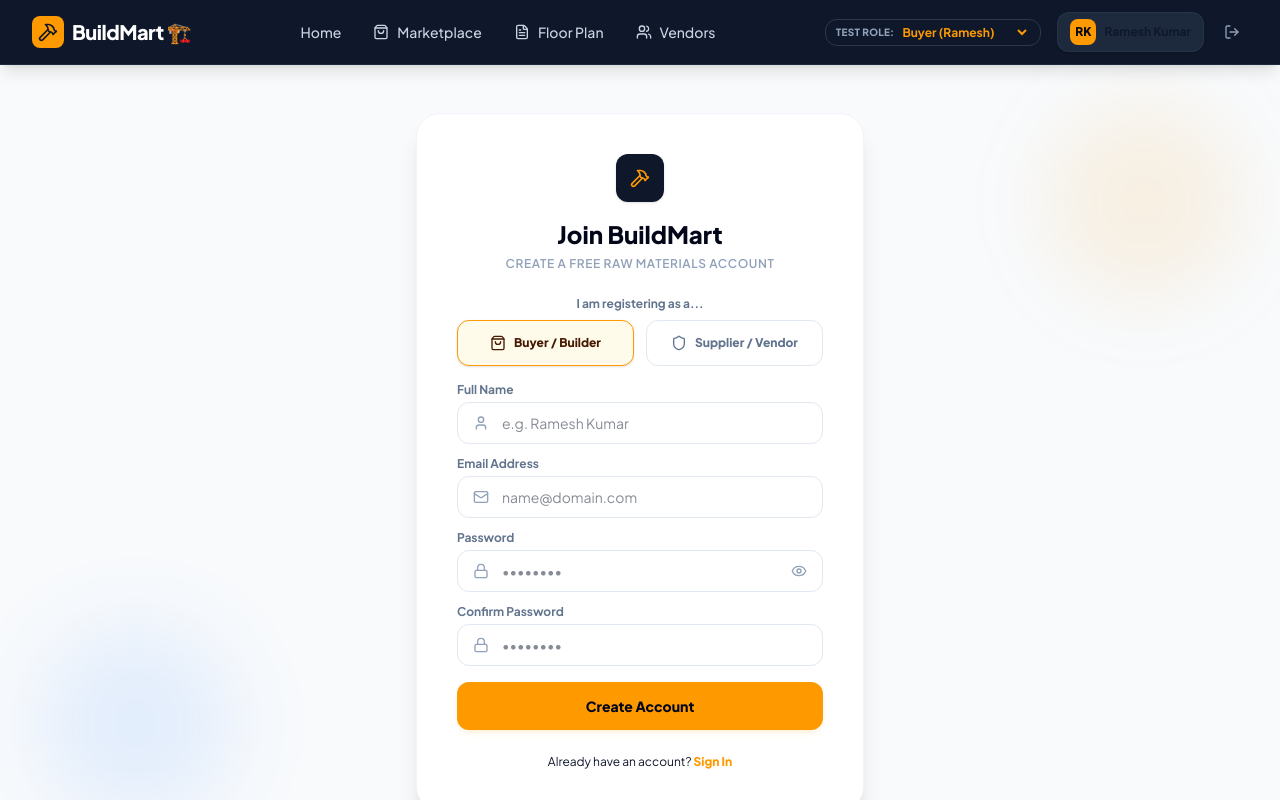
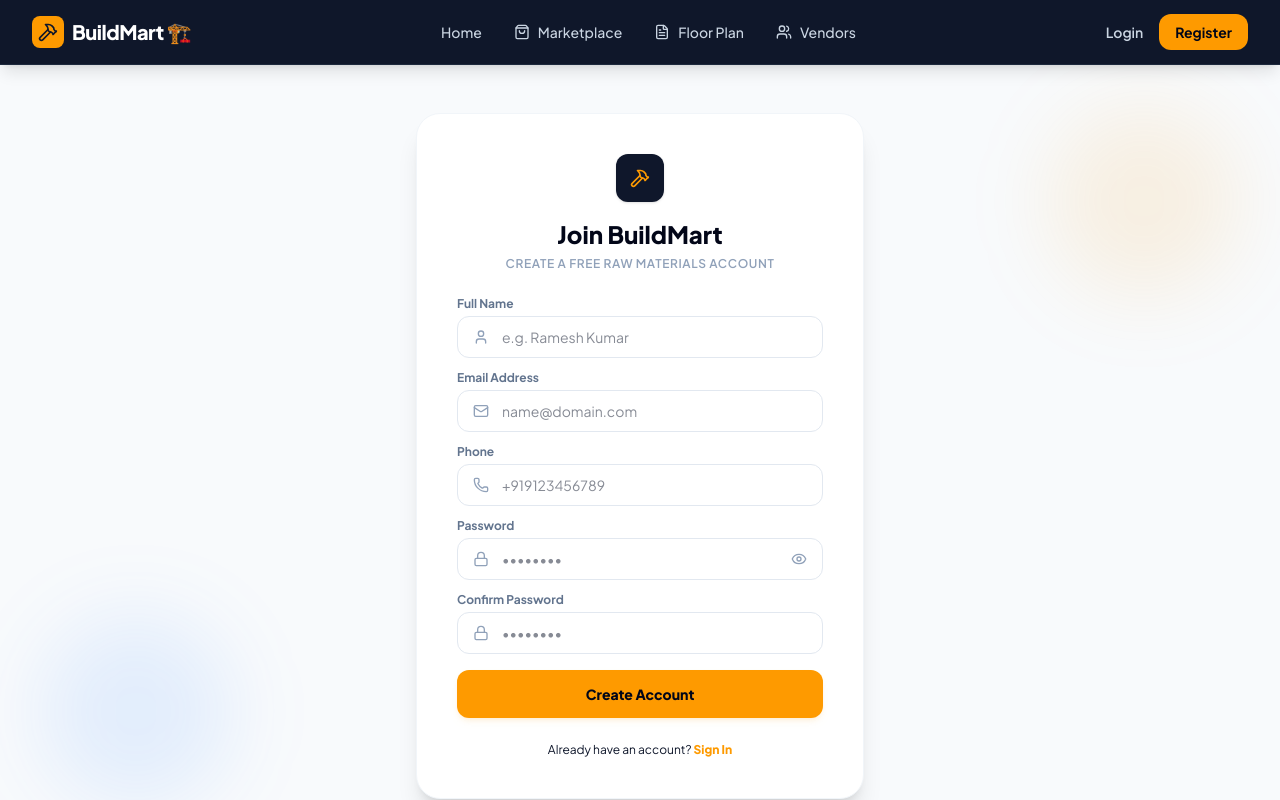
Before and after one commit to imrankhan919/buildmart, a React (Vite) app in the folder client/: page /register in a window 1280 px wide. Shown: the top 800 px of the page. Built offline with nearby package versions, Linux system fonts and the light colour scheme.

Commit message:
register user

```diff
--- a/client/src/App.jsx
+++ b/client/src/App.jsx
@@ -1,4 +1,5 @@
 import React from 'react';
+import { Toaster } from 'react-hot-toast';
 import { BrowserRouter, Routes, Route } from 'react-router-dom';
 import Navbar from './components/common/Navbar';
 import Footer from './components/common/Footer';
@@ -41,6 +42,7 @@
 
           {/* Footer at the bottom of every page */}
           <Footer />
+          {/* <Toaster /> */}
         </div>
       </BrowserRouter>
     </>
--- a/client/src/components/common/Navbar.jsx
+++ b/client/src/components/common/Navbar.jsx
@@ -24,47 +24,10 @@
       : 'text-slate-300 hover:text-white hover:bg-slate-800/50'
     }`;
 
-  const handleRoleChange = (e) => {
-    const selectedRole = e.target.value;
 
-    // Simulate updating user properties based on selected role
-    if (selectedRole === 'guest') {
-      setUser({ role: 'guest', name: '', email: '', phone: '', location: '' });
-      navigate('/');
-    } else if (selectedRole === 'buyer') {
-      setUser({
-        role: 'buyer',
-        name: 'Ramesh Kumar',
-        email: 'ramesh.kumar@buildmart.com',
-        phone: '+91 98765 12345',
-        location: 'Indore, Madhya Pradesh',
-      });
-      navigate('/profile');
-    } else if (selectedRole === 'vendor') {
-      setUser({
-        role: 'vendor',
-        name: 'Ramesh Khandelwal',
-        businessName: 'Narmada Building Materials',
-        email: 'ramesh.narmada@buildmart.com',
-        phone: '+91 98765 43210',
-        location: 'Indore, Madhya Pradesh',
-      });
-      navigate('/dashboard');
-    } else if (selectedRole === 'admin') {
-      setUser({
-        role: 'admin',
-        name: 'Super Administrator',
-        email: 'admin@buildmart.com',
-        phone: '+91 99999 99999',
-        location: 'Indore Headquarters',
-      });
-      navigate('/admin');
-    }
-  };
 
   const handleLogout = () => {
-    setUser({ role: 'guest', name: '', email: '', phone: '', location: '' });
-    navigate('/');
+
   };
 
   return (
@@ -99,43 +62,12 @@
               Vendors
             </NavLink>
 
-            {/* Conditional Vendor Dashboard */}
-            {user.role === 'vendor' && (
-              <NavLink to="/dashboard" className={navLinkClass}>
-                <LayoutDashboard className="w-4 h-4" />
-                <span>Vendor Desk</span>
-              </NavLink>
-            )}
-
-            {/* Conditional Admin Dashboard */}
-            {user.role === 'admin' && (
-              <NavLink to="/admin" className={navLinkClass}>
-                <ShieldAlert className="w-4 h-4" />
-                <span>Admin Console</span>
-              </NavLink>
-            )}
           </div>
 
           {/* Desktop Controls (Right) */}
           <div className="hidden md:flex items-center gap-4">
+            {/* Authentication Buttons / Profile Info */}
 
-            {/* Simulated Role Switcher Dropdown */}
-            <div className="flex items-center gap-1 bg-slate-850 border border-slate-700/80 px-2.5 py-1 rounded-xl">
-              <span className="text-[10px] uppercase font-black tracking-wide text-slate-400">Test Role:</span>
-              <select
-                value={user.role}
-                onChange={handleRoleChange}
-                className="bg-transparent text-amber-500 text-xs font-bold focus:outline-none cursor-pointer pr-1"
-              >
-                <option value="guest" className="bg-slate-905 text-white">Guest (Out)</option>
-                <option value="buyer" className="bg-slate-905 text-white">Buyer (Ramesh)</option>
-                <option value="vendor" className="bg-slate-905 text-white">Vendor (Narmada)</option>
-                <option value="admin" className="bg-slate-905 text-white">Admin (Console)</option>
-              </select>
-            </div>
-
-            {/* Authentication Buttons / Profile Info */}
-            {user.role === 'guest' ? (
             <div className="flex items-center gap-4">
               <Link
                 to="/login"
@@ -150,8 +82,8 @@
                 Register
               </Link>
             </div>
-            ) : (
-              <div className="flex items-center gap-3">
+
+            {/* <div className="flex items-center gap-3">
                 <Link
                   to="/profile"
                   className="flex items-center gap-2 hover:opacity-90 transition-opacity bg-slate-800 border border-slate-700/50 px-3 py-1.5 rounded-xl shadow-sm"
@@ -170,7 +102,7 @@
                   <LogOut className="w-4 h-4" />
                 </button>
               </div>
-            )}
+    */}
           </div>
 
           {/* Mobile Hamburger Menu Trigger */}
@@ -254,22 +186,8 @@
           {/* Mobile Test Switcher and Auth buttons */}
           <div className="pt-4 border-t border-slate-850 px-4 space-y-4">
 
-            {/* Mobile Switcher */}
-            <div className="flex items-center justify-between bg-slate-900 border border-slate-800 px-3 py-2 rounded-xl">
-              <span className="text-xs uppercase font-black text-slate-400 tracking-wide">Simulate User Role:</span>
-              <select
-                value={user.role}
-                onChange={(e) => { handleRoleChange(e); setIsMobileMenuOpen(false); }}
-                className="bg-transparent text-amber-500 text-xs font-bold focus:outline-none cursor-pointer"
-              >
-                <option value="guest" className="bg-slate-900 text-white">Guest (Out)</option>
-                <option value="buyer" className="bg-slate-900 text-white">Buyer (Ramesh)</option>
-                <option value="vendor" className="bg-slate-900 text-white">Vendor (Narmada)</option>
-                <option value="admin" className="bg-slate-900 text-white">Admin (Console)</option>
-              </select>
-            </div>
 
-            {user.role === 'guest' ? (
+
             <div className="flex flex-col gap-3">
               <Link
                 to="/login"
@@ -286,15 +204,14 @@
                 Register
               </Link>
             </div>
-            ) : (
-              <button
-                onClick={() => { handleLogout(); setIsMobileMenuOpen(false); }}
+
+            {/* <button
                 className="w-full flex items-center justify-center gap-2 border border-slate-800 text-red-405 font-bold py-2.5 rounded-xl text-sm"
               >
                 <LogOut className="w-4 h-4" />
                 <span>Sign Out</span>
-              </button>
-            )}
+              </button> */}
+
           </div>
         </div>
       )}
--- a/client/src/features/auth/authSlice.js
+++ b/client/src/features/auth/authSlice.js
@@ -1,21 +1,22 @@
 import { createSlice } from '@reduxjs/toolkit'
 
 const initialState = {
-    user: {
-        role: 'buyer', // default role: buyer, vendor, admin, guest
-        name: 'Ramesh Kumar',
-        email: 'ramesh.kumar@buildmart.com',
-        phone: '+91 98765 12345',
-        location: 'Indore, Madhya Pradesh',
-    }
+    user: null
 }
 
 const authSlice = createSlice({
     name: 'auth',
     initialState,
-    reducers: {}
+    reducers: {
+        registerUser: (state, action) => {
+            return {
+                ...state,
+                user: action.payload
+            }
+        }
+    }
 });
 
-export const { } = authSlice.actions
+export const { registerUser } = authSlice.actions
 
 export default authSlice.reducer
--- a/client/src/pages/Auth/Register.jsx
+++ b/client/src/pages/Auth/Register.jsx
@@ -1,33 +1,82 @@
-import React, { useState } from 'react';
+import React, { useEffect, useState } from 'react';
 import { useNavigate as useNav, Link as RouterLink } from 'react-router-dom';
-import { User, Mail, Lock, Hammer, Shield, ShoppingBag, Eye, EyeOff } from 'lucide-react';
+import { User, Mail, Lock, Hammer, Shield, ShoppingBag, Eye, EyeOff, Phone } from 'lucide-react';
+import { useMutation, useQueryClient } from '@tanstack/react-query';
+import { register } from '../../services/authService';
+import { useDispatch } from 'react-redux';
+import { registerUser } from '../../features/auth/authSlice';
+import toast from 'react-hot-toast';
+import Loader from '../../components/common/Loader';
 
 export default function Register() {
-  const navigate = useNav();
-  const [role, setRole] = useState('buyer'); // 'buyer' or 'vendor'
-  const [fullName, setFullName] = useState('');
-  const [email, setEmail] = useState('');
-  const [password, setPassword] = useState('');
-  const [confirmPassword, setConfirmPassword] = useState('');
-  const [showPassword, setShowPassword] = useState(false);
-  const [errors, setErrors] = useState({});
+  const navigate = useNav()
+  const dispatch = useDispatch()
+
+  const [errors, setErrors] = useState({})
+
+  // Register Process
+  const queryClient = useQueryClient();
+
+  // Register User
+  const { mutate, isError, isPending, error, isSuccess, data } = useMutation({ mutationFn: (data) => register(data) })
+
+
+  const [showPassword, setShowPassword] = useState(false)
+  const [formData, setFormData] = useState({ name: "", email: "", phone: "", password: "", confirmPassword: "" })
+
+
+
+  const { name, email, password, phone, confirmPassword } = formData
+
+  const handleChange = (e) => {
+    setFormData({
+      ...formData,
+      [e.target.name]: e.target.value
+    })
+  }
+
 
   const handleRegister = (e) => {
     e.preventDefault();
-    const newErrors = {};
-    if (!fullName) newErrors.fullName = 'Full Name is required';
-    if (!email) newErrors.email = 'Email address is required';
-    if (!password) newErrors.password = 'Password is required';
-    if (password !== confirmPassword) newErrors.confirmPassword = 'Passwords do not match';
+    if (password !== confirmPassword) {
+      setErrors({ confirmPassword: "Passwords Not Match!" })
+    } else if (name === "" || email === "" || password === "" || phone === "") {
+      setErrors({
+        name: "Please Enter Name!",
+        email: "Please Enter Email!",
+        phone: "Please Enter Phone!",
+        password: "Please Enter Password!",
+        confirmPassword: "Please Enter Confirm Password!"
 
-    if (Object.keys(newErrors).length > 0) {
-      setErrors(newErrors);
-      return;
+      })
     }
 
-    // Redirect simulated registration success
-    navigate(role === 'vendor' ? '/dashboard' : '/marketplace');
+    mutate(formData)
+
   };
+
+
+  useEffect(() => {
+
+    if (data && isSuccess) {
+      dispatch(registerUser(data))
+    }
+
+
+
+    if (isError && error) {
+      window.alert(error.response.data.message)
+    }
+
+
+  }, [data, isSuccess, isError, confirmPassword])
+
+  if (isPending) {
+    return <Loader message="Register User..." />
+  }
+
+
+
 
   return (
     <div className="bg-slate-50 min-h-[85vh] flex items-center justify-center py-12 px-4 sm:px-6 lg:px-8 relative select-none">
@@ -48,39 +97,6 @@
 
         {/* Form */}
         <form className="space-y-4" onSubmit={handleRegister}>
-
-          {/* Role Toggle Selector */}
-          <div>
-            <label className="text-xs font-bold text-slate-500 block mb-2 text-center">I am registering as a...</label>
-            <div className="grid grid-cols-2 gap-3">
-              <button
-                type="button"
-                onClick={() => setRole('buyer')}
-                className={`flex items-center justify-center gap-2 py-3.5 rounded-xl border text-xs font-black transition-all duration-200 ${
-                  role === 'buyer'
-                    ? 'border-amber-500 bg-amber-50 text-amber-950 shadow-sm'
-                    : 'border-slate-200 bg-white text-slate-500 hover:bg-slate-50'
-                }`}
-              >
-                <ShoppingBag className="w-4 h-4" />
-                <span>Buyer / Builder</span>
-              </button>
-
-              <button
-                type="button"
-                onClick={() => setRole('vendor')}
-                className={`flex items-center justify-center gap-2 py-3.5 rounded-xl border text-xs font-black transition-all duration-200 ${
-                  role === 'vendor'
-                    ? 'border-amber-500 bg-amber-50 text-amber-950 shadow-sm'
-                    : 'border-slate-200 bg-white text-slate-500 hover:bg-slate-50'
-                }`}
-              >
-                <Shield className="w-4 h-4" />
-                <span>Supplier / Vendor</span>
-              </button>
-            </div>
-          </div>
-
           <div className="space-y-3">
             {/* Full Name */}
             <div>
@@ -88,16 +104,16 @@
               <div className="relative">
                 <User className="absolute left-4 top-1/2 transform -translate-y-1/2 text-slate-400 w-4 h-4" />
                 <input
+                  name='name'
                   type="text"
-                  value={fullName}
-                  onChange={(e) => { setFullName(e.target.value); setErrors(prev => ({ ...prev, fullName: null })); }}
+                  value={name}
+                  onChange={handleChange}
                   placeholder="e.g. Ramesh Kumar"
-                  className={`w-full pl-11 pr-4 py-2.5 border rounded-xl text-sm focus:outline-none focus:ring-2 focus:ring-amber-500/20 focus:border-amber-500 ${
-                    errors.fullName ? 'border-red-300' : 'border-slate-200'
-                  }`}
+                  className={`w-full pl-11 pr-4 py-2.5 border rounded-xl text-sm focus:outline-none focus:ring-2 focus:ring-amber-500/20 focus:border-amber-500 ${errors.fullName ? 'border-red-300' : 'border-slate-200'
+                    }`}
                 />
               </div>
-              {errors.fullName && <p className="text-[10px] text-red-500 font-bold mt-1">{errors.fullName}</p>}
+              {errors.name && <p className="text-[10px] text-red-500 font-bold mt-1">{errors.name}</p>}
             </div>
 
             {/* Email */}
@@ -106,16 +122,33 @@
               <div className="relative">
                 <Mail className="absolute left-4 top-1/2 transform -translate-y-1/2 text-slate-400 w-4 h-4" />
                 <input
+                  name='email'
                   type="email"
                   value={email}
-                  onChange={(e) => { setEmail(e.target.value); setErrors(prev => ({ ...prev, email: null })); }}
+                  onChange={handleChange}
                   placeholder="name@domain.com"
-                  className={`w-full pl-11 pr-4 py-2.5 border rounded-xl text-sm focus:outline-none focus:ring-2 focus:ring-amber-500/20 focus:border-amber-500 ${
-                    errors.email ? 'border-red-300' : 'border-slate-200'
-                  }`}
+                  className={`w-full pl-11 pr-4 py-2.5 border rounded-xl text-sm focus:outline-none focus:ring-2 focus:ring-amber-500/20 focus:border-amber-500 ${errors.email ? 'border-red-300' : 'border-slate-200'
+                    }`}
                 />
               </div>
               {errors.email && <p className="text-[10px] text-red-500 font-bold mt-1">{errors.email}</p>}
+            </div>
+            {/* Phone */}
+            <div>
+              <label className="text-xs font-bold text-slate-500 block mb-1">Phone</label>
+              <div className="relative">
+                <Phone className="absolute left-4 top-1/2 transform -translate-y-1/2 text-slate-400 w-4 h-4" />
+                <input
+                  name='phone'
+                  type="phone"
+                  value={phone}
+                  onChange={handleChange}
+                  placeholder="+919123456789"
+                  className={`w-full pl-11 pr-4 py-2.5 border rounded-xl text-sm focus:outline-none focus:ring-2 focus:ring-amber-500/20 focus:border-amber-500 ${errors.email ? 'border-red-300' : 'border-slate-200'
+                    }`}
+                />
+              </div>
+              {errors.phone && <p className="text-[10px] text-red-500 font-bold mt-1">{errors.phone}</p>}
             </div>
 
             {/* Password */}
@@ -124,15 +157,16 @@
               <div className="relative">
                 <Lock className="absolute left-4 top-1/2 transform -translate-y-1/2 text-slate-400 w-4 h-4" />
                 <input
+                  name='password'
                   type={showPassword ? 'text' : 'password'}
                   value={password}
-                  onChange={(e) => { setPassword(e.target.value); setErrors(prev => ({ ...prev, password: null })); }}
+                  onChange={handleChange}
                   placeholder="••••••••"
-                  className={`w-full pl-11 pr-11 py-2.5 border rounded-xl text-sm focus:outline-none focus:ring-2 focus:ring-amber-500/20 focus:border-amber-500 ${
-                    errors.password ? 'border-red-300' : 'border-slate-200'
-                  }`}
+                  className={`w-full pl-11 pr-11 py-2.5 border rounded-xl text-sm focus:outline-none focus:ring-2 focus:ring-amber-500/20 focus:border-amber-500 ${errors.password ? 'border-red-300' : 'border-slate-200'
+                    }`}
                 />
                 <button
+
                   type="button"
                   onClick={() => setShowPassword(!showPassword)}
                   className="absolute right-4 top-1/2 transform -translate-y-1/2 text-slate-400 hover:text-slate-650"
@@ -149,13 +183,13 @@
               <div className="relative">
                 <Lock className="absolute left-4 top-1/2 transform -translate-y-1/2 text-slate-400 w-4 h-4" />
                 <input
+                  name='confirmPassword'
                   type="password"
                   value={confirmPassword}
-                  onChange={(e) => { setConfirmPassword(e.target.value); setErrors(prev => ({ ...prev, confirmPassword: null })); }}
+                  onChange={handleChange}
                   placeholder="••••••••"
-                  className={`w-full pl-11 pr-4 py-2.5 border rounded-xl text-sm focus:outline-none focus:ring-2 focus:ring-amber-500/20 focus:border-amber-500 ${
-                    errors.confirmPassword ? 'border-red-300' : 'border-slate-200'
-                  }`}
+                  className={`w-full pl-11 pr-4 py-2.5 border rounded-xl text-sm focus:outline-none focus:ring-2 focus:ring-amber-500/20 focus:border-amber-500 ${errors.confirmPassword ? 'border-red-300' : 'border-slate-200'
+                    }`}
                 />
               </div>
               {errors.confirmPassword && <p className="text-[10px] text-red-500 font-bold mt-1">{errors.confirmPassword}</p>}
--- a/package.json
+++ b/package.json
@@ -31,6 +31,7 @@
     "jsonwebtoken": "^9.0.3",
     "mongoose": "^9.5.0",
     "multer": "^2.1.1",
-    "node-fetch": "^3.3.2"
+    "node-fetch": "^3.3.2",
+    "react-hot-toast": "^2.6.0"
   }
 }
```
Also changed, not shown: client/src/services/authService.js (+11 -27 lines), 1 other file (tests, documents, lock files or other folders). Lines whose indentation alone changed are shown as unchanged.
